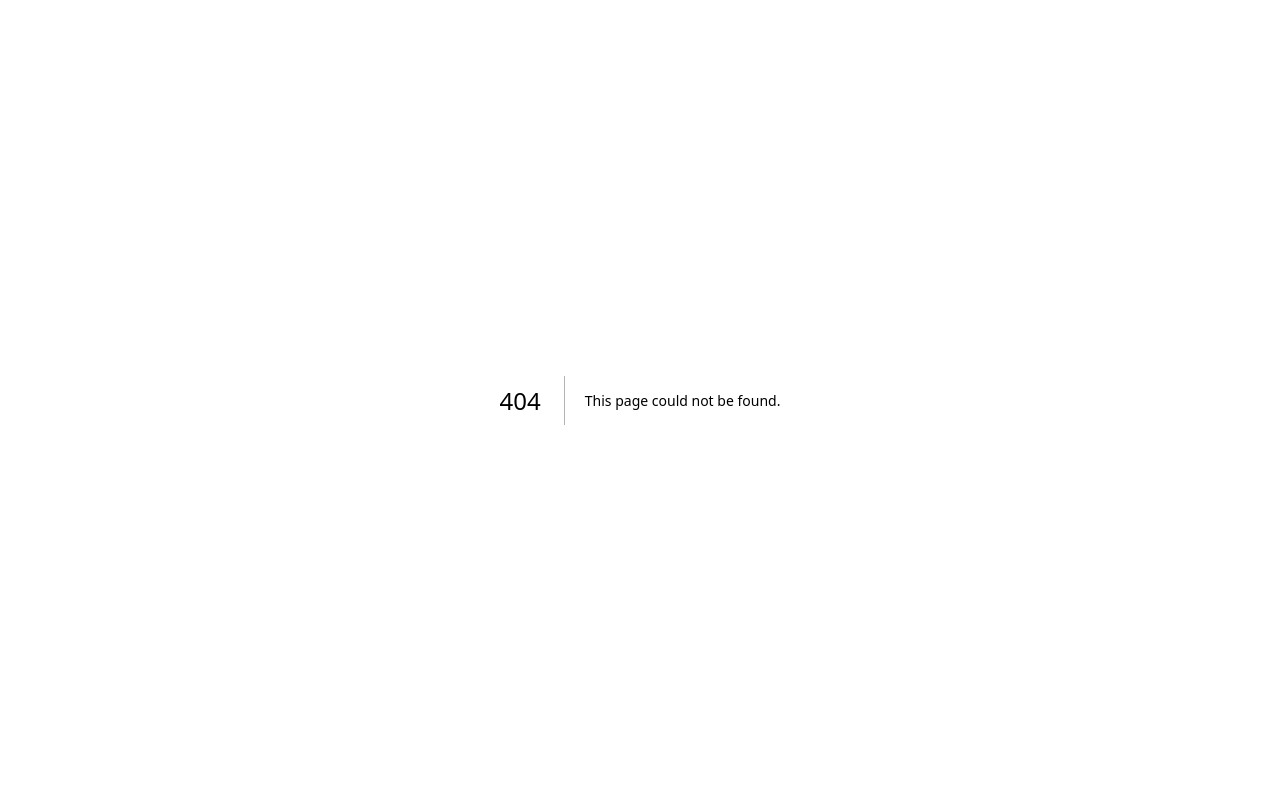
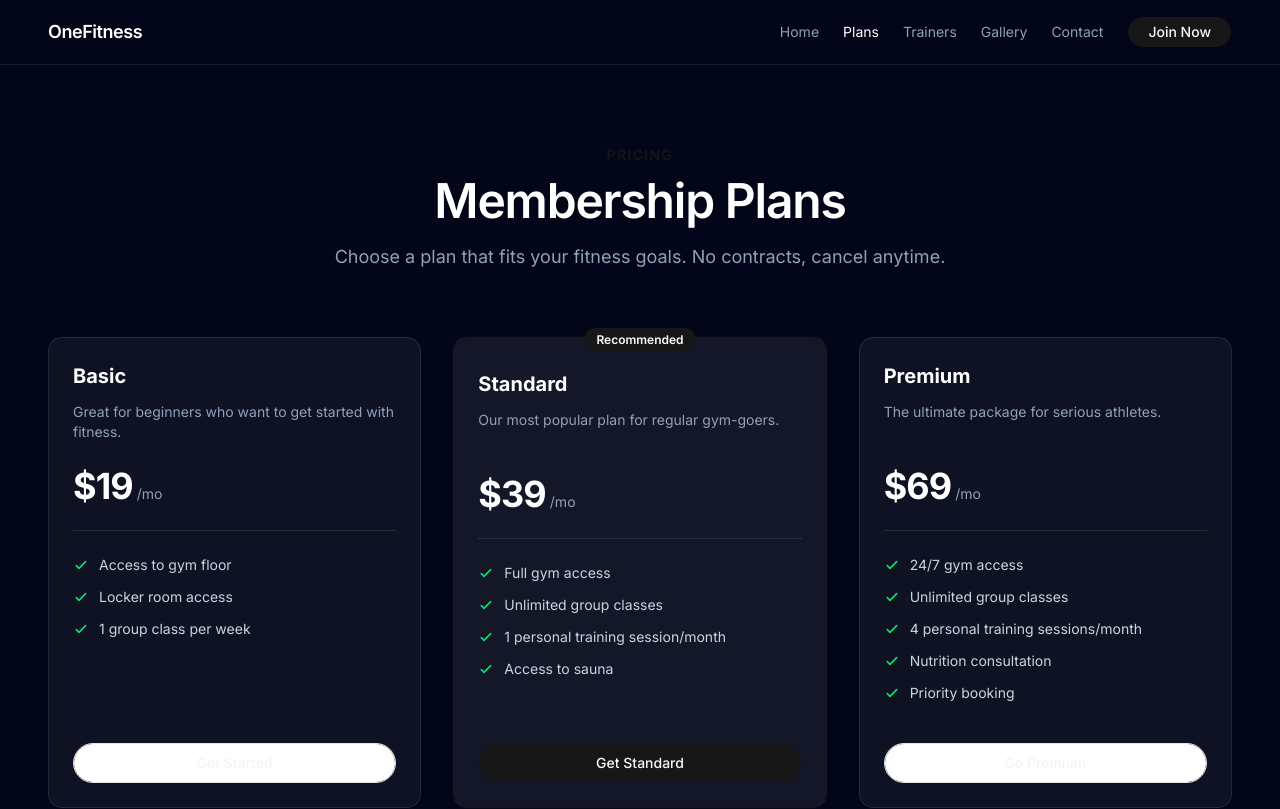
Before and after one commit to khasif18/onefitness, a Next.js app: page /plans in a window 1280 px wide. Before the commit this address had no page. Shown: the top 809 px of the page. Built offline with nearby package versions, Linux system fonts and the light colour scheme.

Commit message:
deploy onefitness

```diff
--- /dev/null
+++ b/app/plans/page.tsx
@@ -0,0 +1,162 @@
+import { Navbar } from "@/components/layout/Navbar";
+import { Footer } from "@/components/layout/Footer";
+import { Button } from "@/components/ui/button";
+import {
+  Card,
+  CardHeader,
+  CardTitle,
+  CardDescription,
+  CardContent,
+  CardFooter,
+} from "@/components/ui/card";
+import { cn } from "@/lib/utils";
+
+const plans = [
+  {
+    name: "Basic",
+    description: "Great for beginners who want to get started with fitness.",
+    price: "$19",
+    period: "/mo",
+    recommended: false,
+    features: [
+      "Access to gym floor",
+      "Locker room access",
+      "1 group class per week",
+    ],
+    cta: "Get Started",
+  },
+  {
+    name: "Standard",
+    description: "Our most popular plan for regular gym-goers.",
+    price: "$39",
+    period: "/mo",
+    recommended: true,
+    features: [
+      "Full gym access",
+      "Unlimited group classes",
+      "1 personal training session/month",
+      "Access to sauna",
+    ],
+    cta: "Get Standard",
+  },
+  {
+    name: "Premium",
+    description: "The ultimate package for serious athletes.",
+    price: "$69",
+    period: "/mo",
+    recommended: false,
+    features: [
+      "24/7 gym access",
+      "Unlimited group classes",
+      "4 personal training sessions/month",
+      "Nutrition consultation",
+      "Priority booking",
+    ],
+    cta: "Go Premium",
+  },
+];
+
+export default function PlansPage() {
+  return (
+    <div className="min-h-screen bg-slate-950 text-slate-100">
+      <Navbar />
+
+      <main className="mx-auto max-w-7xl px-6 py-20 sm:px-8 lg:px-12">
+        {/* Page heading */}
+        <div className="mx-auto max-w-2xl text-center">
+          <p className="text-sm font-medium uppercase tracking-widest text-primary">
+            Pricing
+          </p>
+          <h1 className="mt-3 text-3xl font-semibold tracking-tight text-white sm:text-4xl lg:text-5xl">
+            Membership Plans
+          </h1>
+          <p className="mt-4 text-base leading-7 text-slate-400 sm:text-lg sm:leading-8">
+            Choose a plan that fits your fitness goals. No contracts, cancel
+            anytime.
+          </p>
+        </div>
+
+        {/* Plan cards grid */}
+        <div className="mt-16 grid items-stretch gap-6 sm:grid-cols-2 lg:grid-cols-3 lg:gap-8">
+          {plans.map((plan) => (
+            <Card
+              key={plan.name}
+              className={cn(
+                "relative flex flex-col transition hover:border-white/20",
+                plan.recommended
+                  ? "border-primary/50 bg-white/[0.07] ring-1 ring-primary/30"
+                  : ""
+              )}
+            >
+              {/* Recommended badge */}
+              {plan.recommended && (
+                <div className="absolute -top-3 left-1/2 -translate-x-1/2">
+                  <span className="rounded-full bg-primary px-3 py-1 text-xs font-semibold text-primary-foreground">
+                    Recommended
+                  </span>
+                </div>
+              )}
+
+              <CardHeader className={cn("gap-3", plan.recommended && "pt-8")}>
+                <CardTitle className="text-xl font-bold text-white">
+                  {plan.name}
+                </CardTitle>
+                <CardDescription className="min-h-[40px]">
+                  {plan.description}
+                </CardDescription>
+              </CardHeader>
+
+              <CardContent className="flex-1 space-y-6">
+                {/* Price */}
+                <div className="flex items-baseline gap-1">
+                  <span className="text-4xl font-bold tracking-tight text-white">
+                    {plan.price}
+                  </span>
+                  <span className="text-sm text-slate-400">{plan.period}</span>
+                </div>
+
+                {/* Divider */}
+                <hr className="border-white/10" />
+
+                {/* Features list */}
+                <ul className="space-y-3 text-sm text-slate-300">
+                  {plan.features.map((feature) => (
+                    <li key={feature} className="flex items-start gap-2.5">
+                      <svg
+                        className="mt-0.5 h-4 w-4 shrink-0 text-green-400"
+                        fill="none"
+                        viewBox="0 0 24 24"
+                        stroke="currentColor"
+                        strokeWidth={2.5}
+                        aria-hidden="true"
+                      >
+                        <path
+                          strokeLinecap="round"
+                          strokeLinejoin="round"
+                          d="M5 13l4 4L19 7"
+                        />
+                      </svg>
+                      {feature}
+                    </li>
+                  ))}
+                </ul>
+              </CardContent>
+
+              <CardFooter className="pt-4">
+                <Button
+                  className="w-full rounded-full"
+                  size="lg"
+                  variant={plan.recommended ? "default" : "outline"}
+                >
+                  {plan.cta}
+                </Button>
+              </CardFooter>
+            </Card>
+          ))}
+        </div>
+      </main>
+
+      <Footer />
+    </div>
+  );
+}
--- a/components/layout/Navbar.tsx
+++ b/components/layout/Navbar.tsx
@@ -1,36 +1,105 @@
+"use client";
+
 import Link from "next/link";
+import { usePathname } from "next/navigation";
+import { useState } from "react";
 import { cn } from "@/lib/utils";
+import { Button } from "@/components/ui/button";
 
 const navItems = [
-  { href: "#home", label: "Home" },
-  { href: "#plans", label: "Membership" },
+  { href: "/", label: "Home" },
+  { href: "/plans", label: "Plans" },
   { href: "#trainers", label: "Trainers" },
   { href: "#gallery", label: "Gallery" },
   { href: "#contact", label: "Contact" },
 ];
 
 export function Navbar() {
+  const pathname = usePathname();
+  const [mobileOpen, setMobileOpen] = useState(false);
+
   return (
     <header className="sticky top-0 z-40 border-b border-white/10 bg-slate-950/95 backdrop-blur-xl">
       <div className="mx-auto flex max-w-7xl items-center justify-between px-6 py-4 sm:px-8 lg:px-12">
+        {/* Logo */}
         <Link href="/" className="text-lg font-semibold tracking-tight text-white">
           OneFitness
         </Link>
+
+        {/* Desktop nav */}
         <nav className="hidden items-center gap-6 md:flex">
           {navItems.map((item) => (
             <Link
               key={item.label}
               href={item.href}
               className={cn(
-                "text-sm transition hover:text-primary-300",
-                item.href === "#home" ? "text-white" : "text-slate-300"
+                "text-sm transition hover:text-white",
+                pathname === item.href ? "text-white" : "text-slate-400"
               )}
             >
               {item.label}
             </Link>
           ))}
+
+          {/* CTA */}
+          <Button asChild size="sm" className="rounded-full px-5">
+            <Link href="/plans">Join Now</Link>
+          </Button>
         </nav>
+
+        {/* Mobile menu button */}
+        <button
+          type="button"
+          className="inline-flex items-center justify-center rounded-md p-2 text-slate-300 hover:text-white md:hidden"
+          onClick={() => setMobileOpen(!mobileOpen)}
+          aria-expanded={mobileOpen}
+          aria-label="Toggle navigation menu"
+        >
+          <svg
+            className="h-6 w-6"
+            fill="none"
+            viewBox="0 0 24 24"
+            stroke="currentColor"
+            strokeWidth={2}
+            aria-hidden="true"
+          >
+            {mobileOpen ? (
+              <path strokeLinecap="round" strokeLinejoin="round" d="M6 18L18 6M6 6l12 12" />
+            ) : (
+              <path strokeLinecap="round" strokeLinejoin="round" d="M4 6h16M4 12h16M4 18h16" />
+            )}
+          </svg>
+        </button>
       </div>
+
+      {/* Mobile nav */}
+      {mobileOpen && (
+        <nav className="border-t border-white/10 px-6 pb-4 pt-2 md:hidden">
+          <ul className="flex flex-col gap-3">
+            {navItems.map((item) => (
+              <li key={item.label}>
+                <Link
+                  href={item.href}
+                  onClick={() => setMobileOpen(false)}
+                  className={cn(
+                    "block rounded-md px-3 py-2 text-sm transition hover:bg-white/5 hover:text-white",
+                    pathname === item.href ? "text-white" : "text-slate-400"
+                  )}
+                >
+                  {item.label}
+                </Link>
+              </li>
+            ))}
+            <li>
+              <Button asChild size="sm" className="mt-2 w-full rounded-full">
+                <Link href="/plans" onClick={() => setMobileOpen(false)}>
+                  Join Now
+                </Link>
+              </Button>
+            </li>
+          </ul>
+        </nav>
+      )}
     </header>
   );
 }
--- /dev/null
+++ b/components/ui/card.tsx
@@ -0,0 +1,68 @@
+import * as React from "react"
+
+import { cn } from "@/lib/utils"
+
+function Card({ className, ...props }: React.ComponentProps<"div">) {
+  return (
+    <div
+      data-slot="card"
+      className={cn(
+        "rounded-xl border border-white/10 bg-white/5 text-slate-100 shadow-sm",
+        className
+      )}
+      {...props}
+    />
+  )
+}
+
+function CardHeader({ className, ...props }: React.ComponentProps<"div">) {
+  return (
+    <div
+      data-slot="card-header"
+      className={cn("flex flex-col gap-1.5 p-6", className)}
+      {...props}
+    />
+  )
+}
+
+function CardTitle({ className, ...props }: React.ComponentProps<"div">) {
+  return (
+    <div
+      data-slot="card-title"
+      className={cn("text-lg font-semibold leading-none", className)}
+      {...props}
+    />
+  )
+}
+
+function CardDescription({ className, ...props }: React.ComponentProps<"div">) {
+  return (
+    <div
+      data-slot="card-description"
+      className={cn("text-sm text-slate-400", className)}
+      {...props}
+    />
+  )
+}
+
+function CardContent({ className, ...props }: React.ComponentProps<"div">) {
+  return (
+    <div
+      data-slot="card-content"
+      className={cn("p-6 pt-0", className)}
+      {...props}
+    />
+  )
+}
+
+function CardFooter({ className, ...props }: React.ComponentProps<"div">) {
+  return (
+    <div
+      data-slot="card-footer"
+      className={cn("flex items-center p-6 pt-0", className)}
+      {...props}
+    />
+  )
+}
+
+export { Card, CardHeader, CardTitle, CardDescription, CardContent, CardFooter }
```
